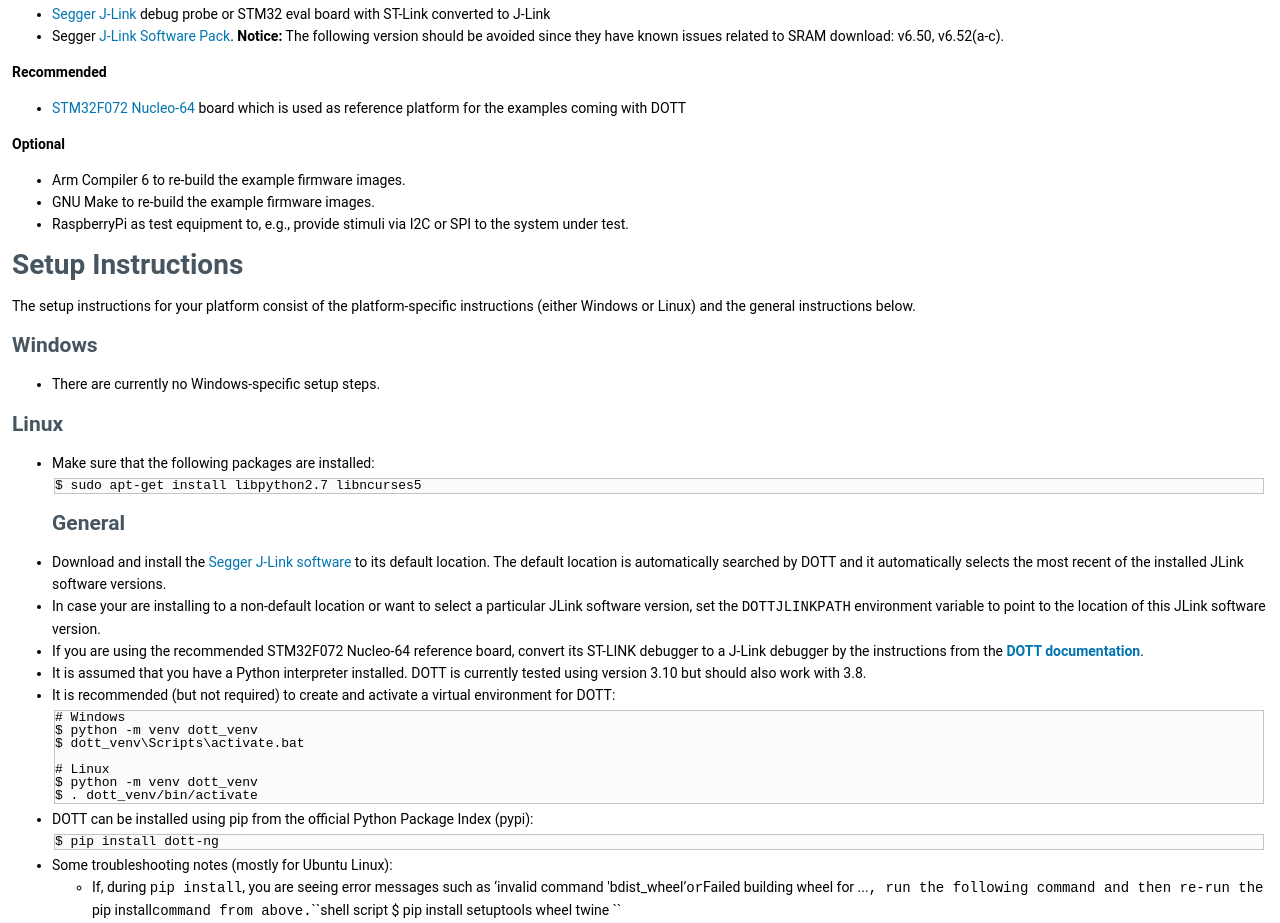
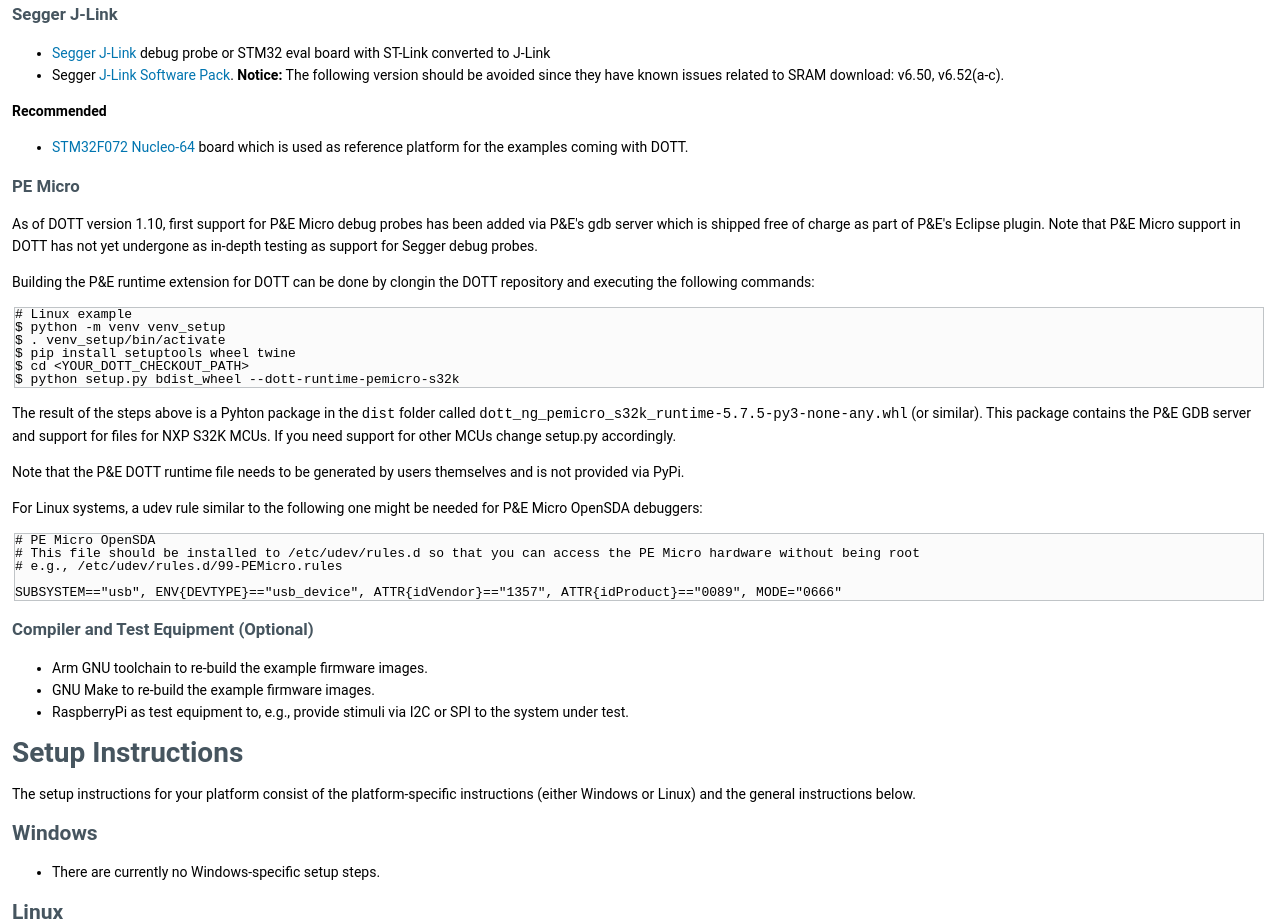
Before and after one commit to tw-ghub/dott-ng_docu, a plain HTML site: page SetupAndTarget.html in a window 1280 px wide. Shown: the part 510-1433 px from the top of the page. Drawn offline with Linux system fonts and the light colour scheme.

Commit message:
Release 1.10.0

```diff
--- a/SetupAndTarget.html
+++ b/SetupAndTarget.html
@@ -58,15 +58,34 @@
 <li>tested Python version: <code>Python 3.10.7</code>; used Python distribution: <a href="https://github.com/indygreg/python-build-standalone/releases/">PythonBuilds</a></li>
 </ul>
 <h2>General</h2>
+<h3>Segger J-Link</h3>
 <ul>
 <li><a href="https://www.segger.com/products/debug-probes/j-link/">Segger J-Link</a> debug probe or STM32 eval board with ST-Link converted to J-Link</li>
 <li>Segger <a href="https://www.segger.com/downloads/jlink/#J-LinkSoftwareAndDocumentationPack">J-Link Software Pack</a>. <b>Notice:</b> The following version should be avoided since they have known issues related to SRAM download: v6.50, v6.52(a-c).</li>
 </ul>
 <p ><b>Recommended</b></p><ul>
-<li><a href="https://www.st.com/en/evaluation-tools/nucleo-f072rb.html">STM32F072 Nucleo-64</a> board which is used as reference platform for the examples coming with DOTT</li>
+<li><a href="https://www.st.com/en/evaluation-tools/nucleo-f072rb.html">STM32F072 Nucleo-64</a> board which is used as reference platform for the examples coming with DOTT.</li>
 </ul>
-<p ><b>Optional</b></p><ul>
-<li>Arm Compiler 6 to re-build the example firmware images.</li>
+<h3>PE Micro</h3>
+<p >As of DOTT version 1.10, first support for P&amp;E Micro debug probes has been added via P&amp;E's gdb server which is shipped free of charge as part of P&amp;E's Eclipse plugin. Note that P&amp;E Micro support in DOTT has not yet undergone as in-depth testing as support for Segger debug probes.</p>
+<p >Building the P&amp;E runtime extension for DOTT can be done by clongin the DOTT repository and executing the following commands:</p>
+<div class="fragment"><div class="line"># Linux example</div>
+<div class="line">$ python -m venv venv_setup</div>
+<div class="line">$ . venv_setup/bin/activate</div>
+<div class="line">$ pip install setuptools wheel twine</div>
+<div class="line">$ cd &lt;YOUR_DOTT_CHECKOUT_PATH&gt;</div>
+<div class="line">$ python setup.py bdist_wheel --dott-runtime-pemicro-s32k</div>
+</div><!-- fragment --><p >The result of the steps above is a Pyhton package in the <code>dist</code> folder called <code>dott_ng_pemicro_s32k_runtime-5.7.5-py3-none-any.whl</code> (or similar). This package contains the P&amp;E GDB server and support for files for NXP S32K MCUs. If you need support for other MCUs change setup.py accordingly.</p>
+<p >Note that the P&amp;E DOTT runtime file needs to be generated by users themselves and is not provided via PyPi.</p>
+<p >For Linux systems, a udev rule similar to the following one might be needed for P&amp;E Micro OpenSDA debuggers:</p>
+<div class="fragment"><div class="line"># PE Micro OpenSDA</div>
+<div class="line"># This file should be installed to /etc/udev/rules.d so that you can access the PE Micro hardware without being root</div>
+<div class="line"># e.g., /etc/udev/rules.d/99-PEMicro.rules</div>
+<div class="line"> </div>
+<div class="line">SUBSYSTEM==&quot;usb&quot;, ENV{DEVTYPE}==&quot;usb_device&quot;, ATTR{idVendor}==&quot;1357&quot;, ATTR{idProduct}==&quot;0089&quot;, MODE=&quot;0666&quot;</div>
+</div><!-- fragment --><h3>Compiler and Test Equipment (Optional)</h3>
+<ul>
+<li>Arm GNU toolchain to re-build the example firmware images.</li>
 <li>GNU Make to re-build the example firmware images.</li>
 <li>RaspberryPi as test equipment to, e.g., provide stimuli via I2C or SPI to the system under test.</li>
 </ul>
```
Also changed, not shown: ReleaseNotes.html (+6 -0 lines), index.html (+4 -4 lines).
